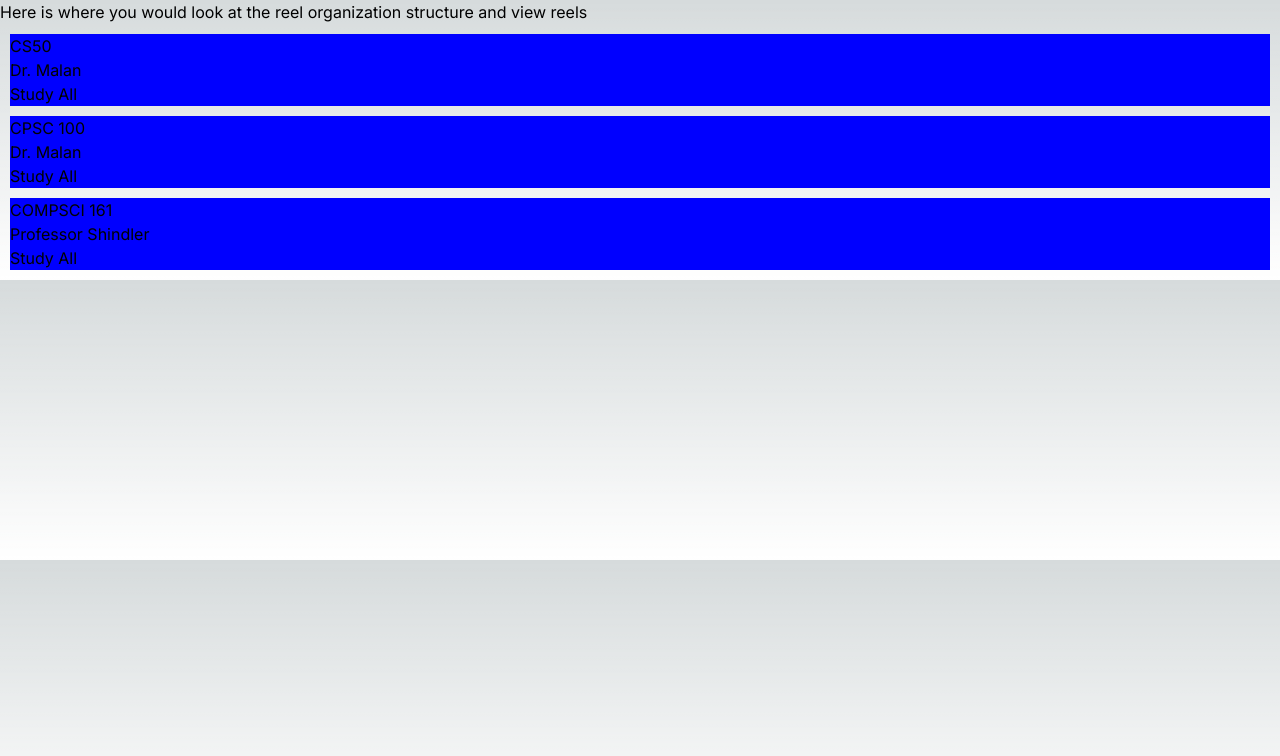
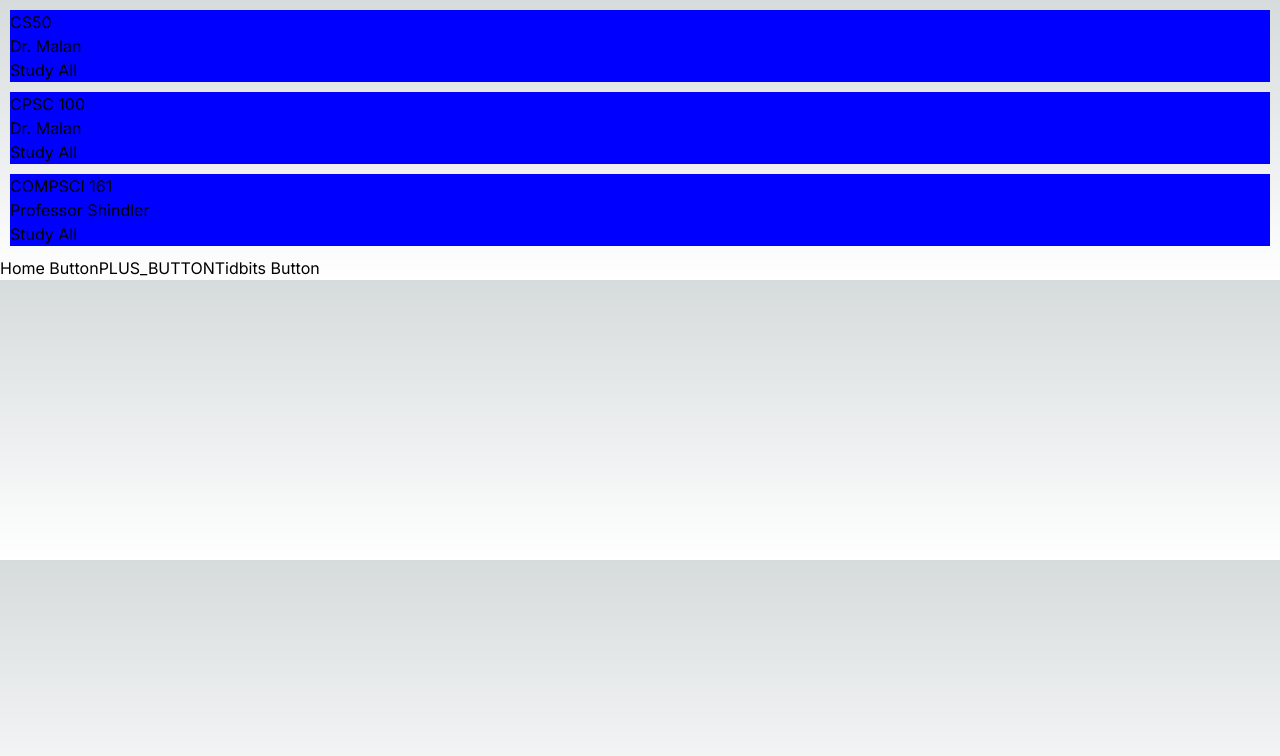
Before and after one commit to dylanvu/Tidbits, a Next.js app in the folder frontend/: page /browse in a window 1280 px wide. Shown: the top 756 px of the page. Built offline with nearby package versions, Linux system fonts and the light colour scheme.

Commit message:
implement navbar for jasmine and rename routes

```diff
--- a/frontend/src/app/browse/page.tsx
+++ b/frontend/src/app/browse/page.tsx
@@ -1,4 +1,5 @@
 "use client";
+import Navbar from "@/components/Navbar";
 import StudySetCard, { StudySet } from "@/components/StudySetCard";
 import { useRouter } from "next/navigation";
 
@@ -19,16 +20,14 @@ const sets: StudySet[] = [
 ];
 
 export default function Browse() {
-    const router = useRouter();
     return (
         <main>
             <div>
-                Here is where you would look at the reel organization structure
-                and view reels
+                {sets.map((set) => {
+                    return <StudySetCard set={set} />;
+                })}
             </div>
-            {sets.map((set) => {
-                return <StudySetCard set={set} />;
-            })}
+            <Navbar current="home" />
         </main>
     );
 }
--- a/frontend/src/app/reels/page.tsx
+++ b/frontend/src/app/view/page.tsx
@@ -4,7 +4,6 @@ import ScrollableCarousel from "@/components/scrollable-carousel";
 export default function Reels() {
     return (
         <main>
-            <div>Delete me</div>
             <ScrollableCarousel />
         </main>
     );
--- /dev/null
+++ b/frontend/src/components/Navbar.tsx
@@ -0,0 +1,16 @@
+"use client";
+import { useRouter } from "next/navigation";
+
+function Navbar({ current }: { current: "home" | "browse" }) {
+    const router = useRouter();
+    // Tell Dylan to implement the opacity/color change depending on where you are
+    return (
+        <div>
+            <button onClick={() => router.push("/browse")}>Home Button</button>
+            <button onClick={() => router.push("/")}>PLUS_BUTTON</button>
+            <button onClick={() => router.push("/view")}>Tidbits Button</button>
+        </div>
+    );
+}
+
+export default Navbar;
```
